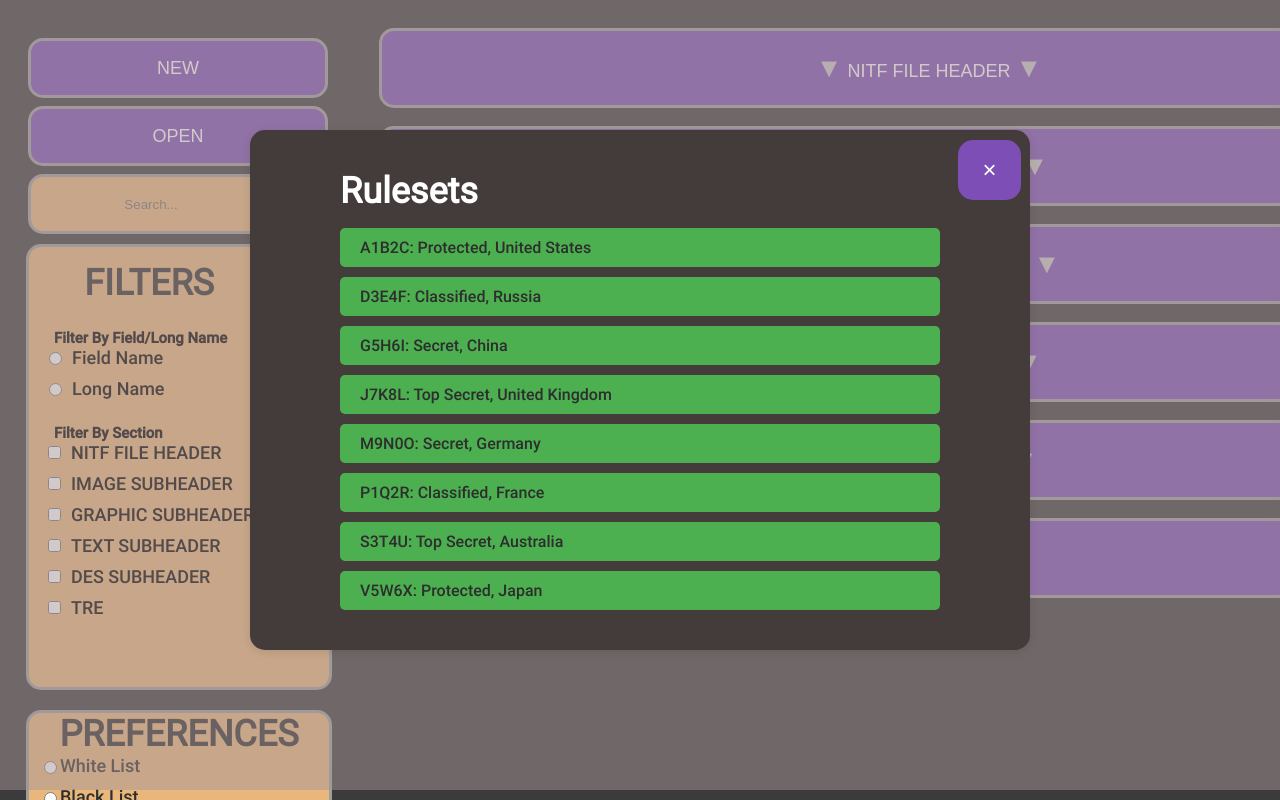
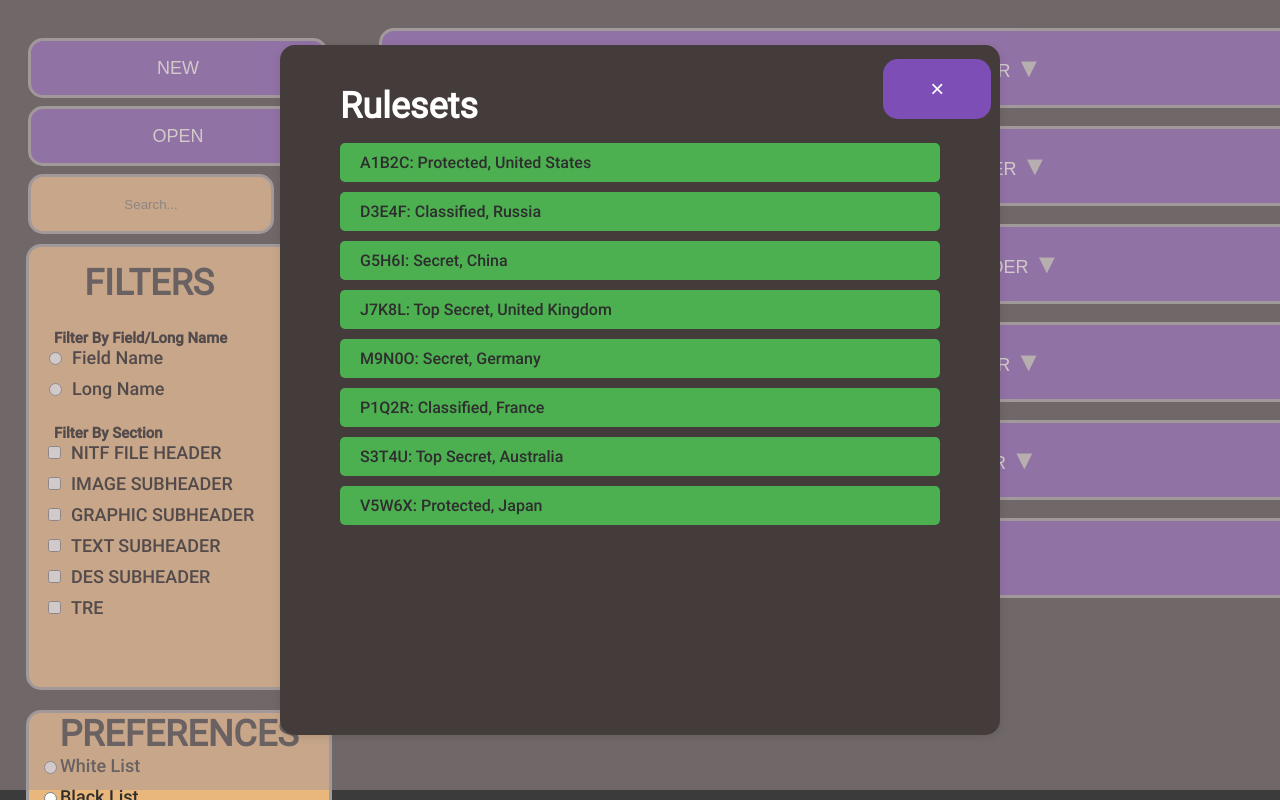
Before and after one commit to aramis-matos/RE-UI-Remake, a React (Vite) app: page / in a window 1280 px wide. Both pictures are taken after a click on the button "OPEN". Shown: the top 800 px of the page. Built offline with nearby package versions, Linux system fonts and the light colour scheme; the HTML template or start-up script is replaced by a standard one.

Commit message:
i aint goin outside todayy

```diff
--- a/src/index.css
+++ b/src/index.css
@@ -170,6 +170,80 @@ GROUPING BY PAGE SIDES. DO NOT DELETE BETWEEN THIS AND THE LINE THAT SAYS
   z-index: 1000;
 }
 
+.open-modal-content {
+  background: rgb(68, 59, 59);
+  padding: 20px;
+  border-radius: 15px;
+  position: relative;
+  box-shadow: 0 2px 10px rgba(0, 0, 0, 0.1);
+  width: 680px;
+  height: 650px;
+  max-height: 90vh;
+  overflow-y: auto;
+
+  p {
+    color: white;
+    margin: auto;
+    font-family: "Roboto";
+    font-size: 36px;
+  font-weight: bold;
+  }
+}
+
+.open-close-button {
+  position: absolute;
+  top: 2%;
+  right: 1.2%;
+  width: 15%;
+  height: 5%;
+  background: solid;
+  border: none;
+  font-size: 1.5rem;
+  cursor: pointer;
+}
+
+.details {
+  display: none;
+  padding-top: 2.5%;
+}
+
+.details.active {
+  display:block;
+}
+
+.toggle {
+  cursor: pointer;
+
+}
+
+.OpenModalOnPageContent {
+  max-width: 600px;
+  margin: 0 auto;
+  padding: 20px;
+  border-radius: 8px;
+
+  body {
+    font-family: Arial, sans-serif;
+    background-color: #f0f0f0;
+    padding: 20px;
+  }
+
+  ul {
+      list-style-type: none;
+      padding: 0;
+  }
+
+  li {
+      background-color: #4CAF50;
+      color: white;
+      padding: 10px;
+      margin-bottom: 10px;
+      border-radius: 5px;
+  }
+}
+
+
+
 
 
 
@@ -207,60 +281,9 @@ GROUPING BY PAGE SIDES. DO NOT DELETE BETWEEN THIS AND THE LINE THAT SAYS
 
   }
 }
-.OpenModalOnPageContent {
-  max-width: 600px;
-  margin: 0 auto;
-  padding: 20px;
-  border-radius: 8px;
 
-  body {
-    font-family: Arial, sans-serif;
-    background-color: #f0f0f0;
-    padding: 20px;
-  }
 
-  ul {
-      list-style-type: none;
-      padding: 0;
-  }
 
-  li {
-      background-color: #4CAF50;
-      color: white;
-      padding: 10px;
-      margin-bottom: 10px;
-      border-radius: 5px;
-  }
-}
-.details {
-  display: none;
-  margin-top: 10px;
-  padding: 10px;
-  border: 1px solid #ccc;
-  border-radius: 5px;
-}
-
-.details.active {
-  display:block;
-}
-.open-modal-content {
-  background: rgb(68, 59, 59);
-  padding: 20px;
-  border-radius: 15px;
-  position: relative;
-  box-shadow: 0 2px 10px rgba(0, 0, 0, 0.1);
-  width: 740px;
-  height: 480px;
-
-  p {
-    color: white;
-    margin: auto;
-    font-family: "Roboto";
-    font-size: 36px;
-  font-weight: bold;
-
-  }
-}
 
 .ruleset-close-button {
   position: absolute;
@@ -724,6 +747,10 @@ input[type="checkbox"] {
 .redact-div h2 {
   color: var(--n850);
 }
+
+
+
+
 /*RULESET ON PAGE CSS*/
 /* Ruleset Modal */
 .ruleset-modal {
@@ -768,24 +795,14 @@ input[type="checkbox"] {
   top: 2%;
   right: 1.2%;
   width: 8%;
-  height: 10%;
+  height: 30px;
   background: solid;
   border: none;
   font-size: 1.5rem;
   cursor: pointer;
 }
 
-.open-close-button {
-  position: absolute;
-  top: 2%;
-  right: 1.2%;
-  width: 8%;
-  height: 10%;
-  background: solid;
-  border: none;
-  font-size: 1.5rem;
-  cursor: pointer;
-}
+
 
 .ruleset-save-button {
   position: absolute;
@@ -817,16 +834,6 @@ input[type="checkbox"] {
   padding: 15px;
 }
 
-.rulesetOnPageModalContent h4{
-  color:rgb(255, 255, 255)
-
-}
-
-.rulesetOnPageModalContent select {
-  height: 35px;
-  width: 370px;
-  font-size: large;
-}
 .openPageModalContent h4{
   color:rgb(255, 255, 255)
 
--- a/src/popups/OpenModalOnPage.jsx
+++ b/src/popups/OpenModalOnPage.jsx
@@ -1,23 +1,27 @@
-import React, { useEffect } from 'react';
+import React, { useEffect, useRef } from 'react';
 
 const OpenModalOnPage = ({ isOpen, onClose, children }) => {
+    const togglesRef = useRef([]);
+
     useEffect(() => {
-        const toggles = document.querySelectorAll(".toggle");
+        const handleClick = (event) => {
+            event.target.nextElementSibling.classList.toggle("active");
+        };
 
-        toggles.forEach(function (toggle) {
-            toggle.addEventListener("click", function () {
-                this.nextElementSibling.classList.toggle("active");
+        if (isOpen) {
+            togglesRef.current = document.querySelectorAll(".toggle");
+
+            togglesRef.current.forEach(toggle => {
+                toggle.addEventListener("click", handleClick);
             });
-        });
+        }
 
         return () => {
-            toggles.forEach(function (toggle) {
-                toggle.removeEventListener("click", function () {
-                    this.nextElementSibling.classList.toggle("active");
-                });
+            togglesRef.current.forEach(toggle => {
+                toggle.removeEventListener("click", handleClick);
             });
         };
-    }, []);
+    }, [isOpen]);
 
     if (!isOpen) return null;
 
```
